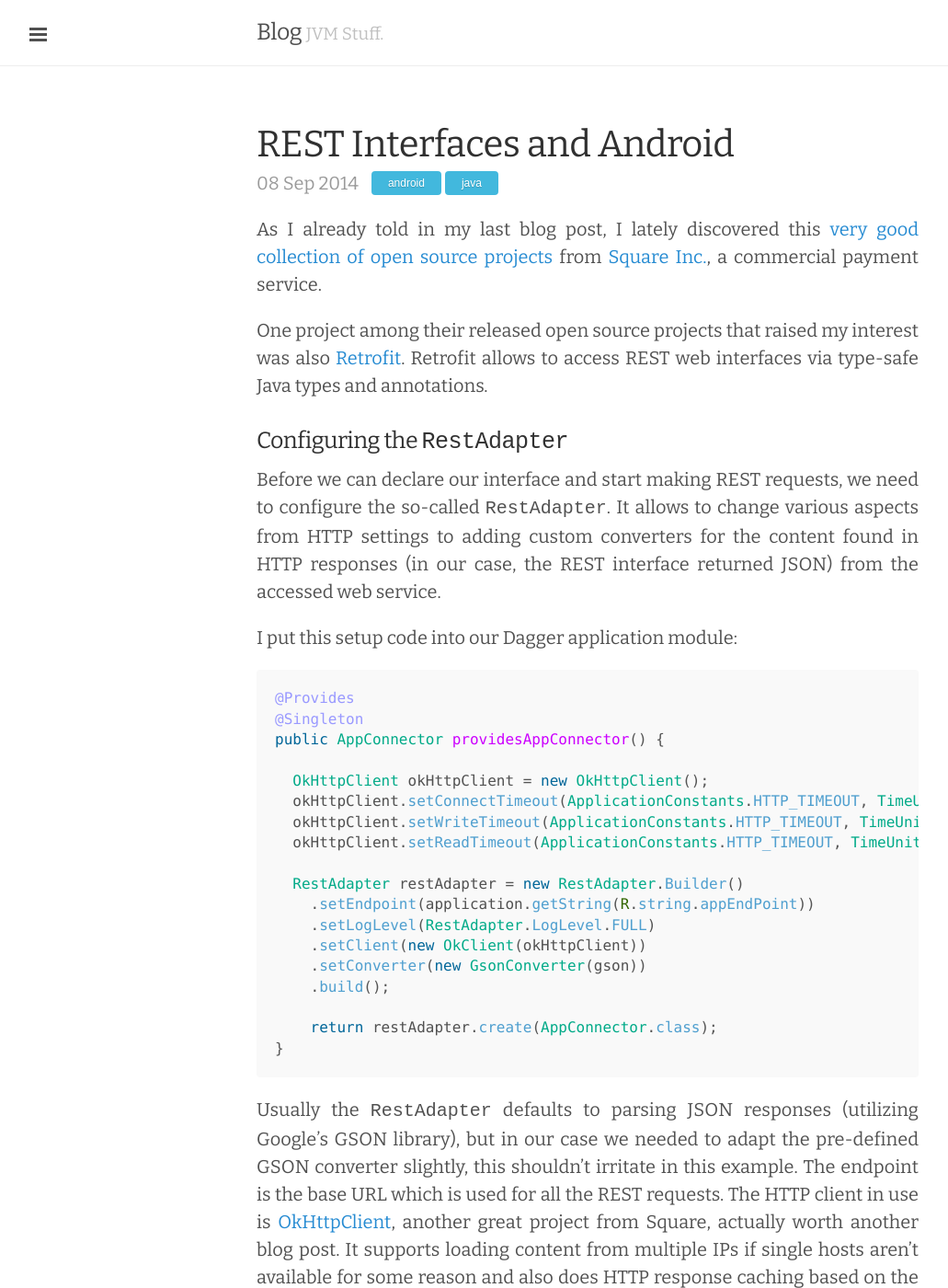
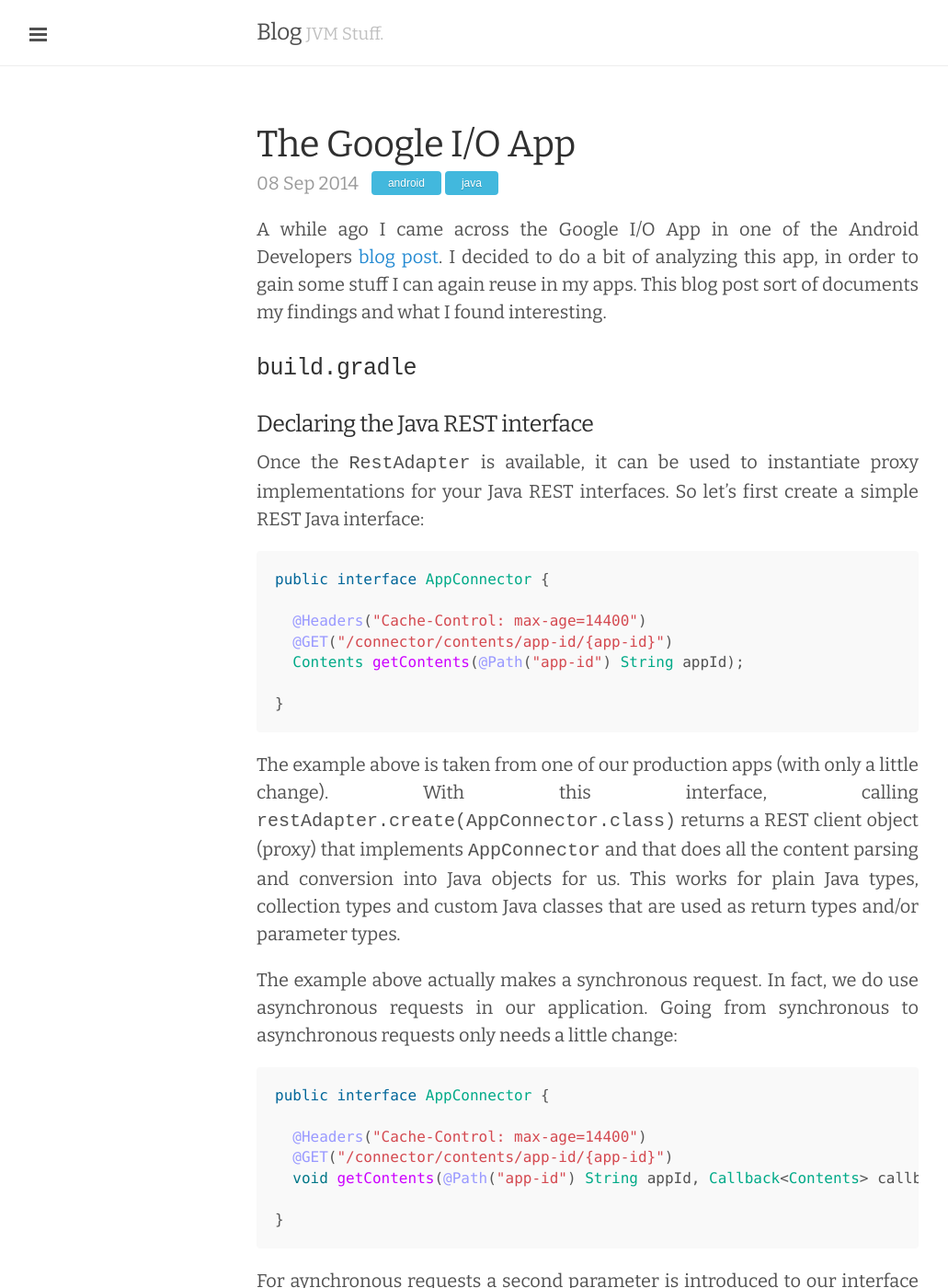
Before and after one commit to andresteingress/andresteingress.github.io, a Jekyll site: the page built from _posts/2014-09-08-android-rest-retrofit.md, in a window 1280 px wide and 1400 px high. Shown: the whole window at 92% size, without its empty margins (1-1032 px from the left). Built offline with Jekyll 4.4.1, drawn with Linux system fonts in a browser that asks for light colours; Markdown is read by kramdown in place of the engine named in the settings; comment, search, counter and statistics services are not loaded; some of the changed text lies outside the part shown.

Commit message:
android google i/o app insights

````diff
--- a/_posts/2014-09-08-android-rest-retrofit.md
+++ b/_posts/2014-09-08-android-rest-retrofit.md
@@ -1,6 +1,6 @@
 ---
 layout: post
-title: REST Interfaces and Android
+title: The Google I/O App
 categories:
 - android
 - java
@@ -9,38 +9,11 @@
 type: post
 published: true
 ---
-As I already told in my last blog post, I lately discovered this [very good collection of open source projects](http://square.github.io/) from [Square Inc.](https://squareup.com/), a commercial payment service.
+A while ago I came across the Google I/O App in one of the Android Developers [blog post](http://android-developers.blogspot.co.at/2014/07/google-io-2014-app-source-code-now.html). I decided to do a bit of analyzing this app, in order to gain some stuff I can again reuse in my apps. This blog post sort of documents my findings and what I found interesting.
 
-One project among their released open source projects that raised my interest was also [Retrofit](https://github.com/square/retrofit). Retrofit allows to access REST web interfaces via type-safe Java types and annotations.
+### `build.gradle`
 
-### Configuring the `RestAdapter`
 
-Before we can declare our interface and start making REST requests, we need to configure the so-called `RestAdapter`. It allows to change various aspects from HTTP settings to adding custom converters for the content found in HTTP responses (in our case, the REST interface returned JSON) from the accessed web service.
-
-I put this setup code into our Dagger application module:
-
-```java
-@Provides
-@Singleton
-public AppConnector providesAppConnector() {
-
-  OkHttpClient okHttpClient = new OkHttpClient();
-  okHttpClient.setConnectTimeout(ApplicationConstants.HTTP_TIMEOUT, TimeUnit.MILLISECONDS);
-  okHttpClient.setWriteTimeout(ApplicationConstants.HTTP_TIMEOUT, TimeUnit.MILLISECONDS);
-  okHttpClient.setReadTimeout(ApplicationConstants.HTTP_TIMEOUT, TimeUnit.MILLISECONDS);
-
-  RestAdapter restAdapter = new RestAdapter.Builder()
-    .setEndpoint(application.getString(R.string.appEndPoint))
-    .setLogLevel(RestAdapter.LogLevel.FULL)
-    .setClient(new OkClient(okHttpClient))
-    .setConverter(new GsonConverter(gson))
-    .build();
-
-    return restAdapter.create(AppConnector.class);
-}
-```
-
-Usually the `RestAdapter` defaults to parsing JSON responses (utilizing Google's GSON library), but in our case we needed to adapt the pre-defined GSON converter slightly, this shouldn't irritate in this example. The endpoint is the base URL which is used for all the REST requests. The HTTP client in use is [OkHttpClient](http://square.github.io/okhttp/), another great project from Square, actually worth another blog post. It supports loading content from multiple IPs if single hosts aren't available for some reason and also does HTTP response caching based on the given response headers, if so configured. That's it for our Retrofit configuration.
 
 ### Declaring the Java REST interface
 
````
